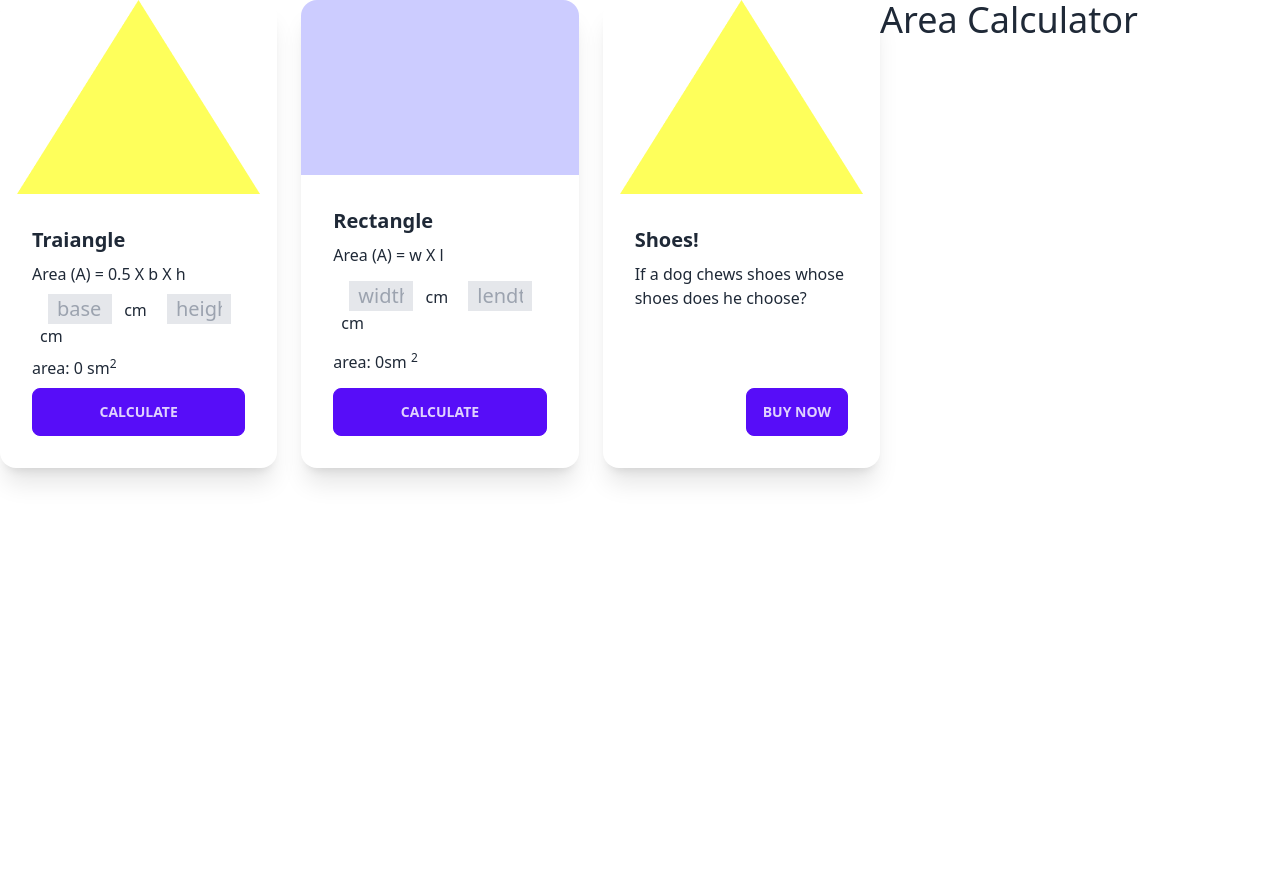
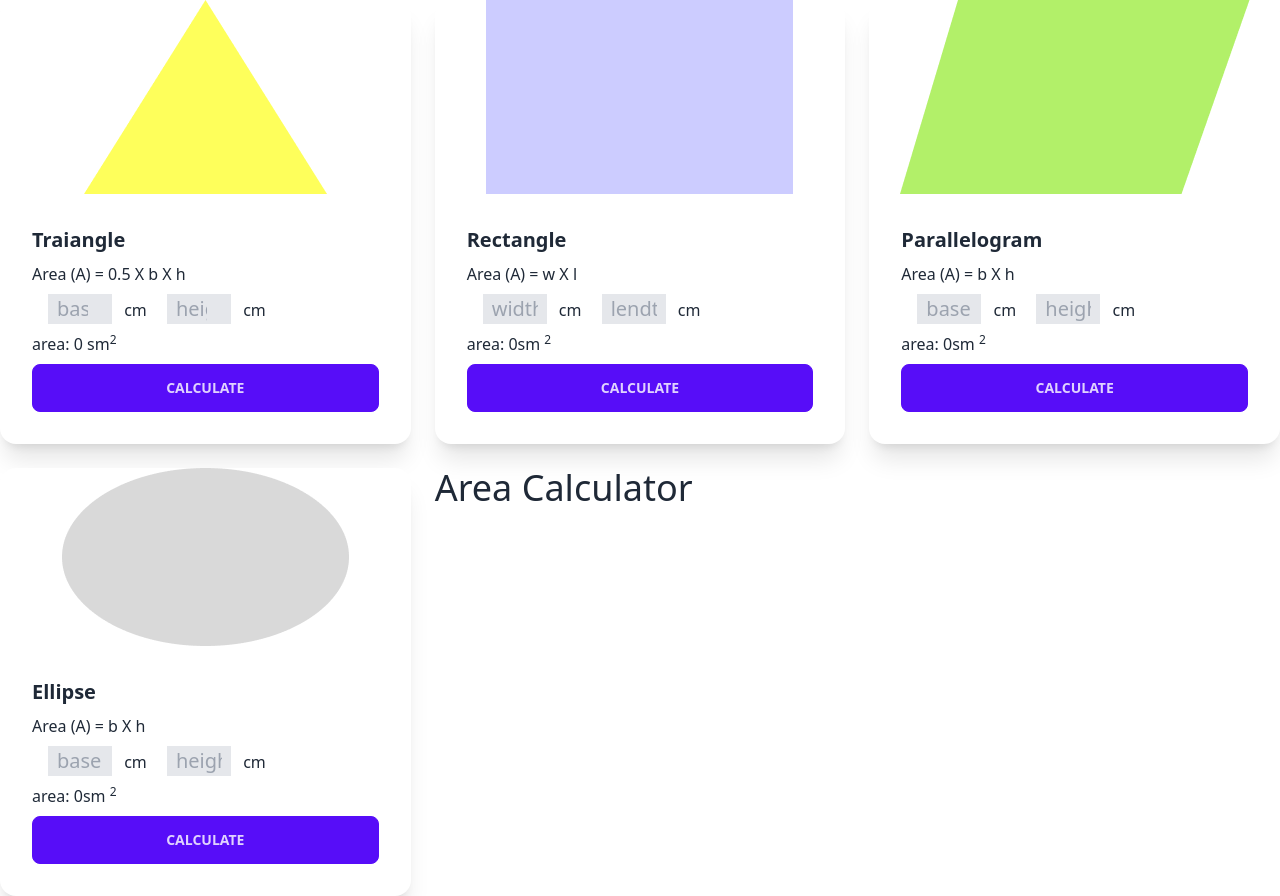
Before and after one commit to sifat70/milestone-5, a plain HTML site: page module-28/index.html in a window 1280 px wide. Before the commit the page ends 800 px from the top, so only its background shows below. Drawn offline with nearby package versions, Linux system fonts and the light colour scheme.

Commit message:
28 module done

```diff
--- a/module-28/index.html
+++ b/module-28/index.html
@@ -25,9 +25,9 @@
                         <h2 class="card-title">Traiangle</h2>
                         <p>Area (A) = 0.5 X b X h</p>
                         <p>
-                            <input id="base-field" type="text" class="w-16 px-2 ml-4 border bg-gray-200 text-xl" placeholder="base">
+                            <input id="base-field" type="number" class="w-16 px-2 ml-4 border bg-gray-200 text-xl" placeholder="base">
                             <span class="ml-2">cm</span>
-                            <input id="height-field" type="text" class="w-16 px-2 ml-4 border bg-gray-200 text-xl" placeholder="height">
+                            <input id="height-field" type="number" class="w-16 px-2 ml-4 border bg-gray-200 text-xl" placeholder="height">
                             <span class="ml-2">cm</span>
                         </p>
                         <p>area: <span id="triangle-area">0 </span>sm<sup>2</sup></p>
@@ -54,19 +54,44 @@
                         </div>
                     </div>
                 </div>
-
                 <!-- card-3 -->
                 <div class="card bg-base-100 shadow-xl">
-                    <figure><img src="./images/triangle.png" alt="Shoes" /></figure>
+                    <figure><img src="./images/parallelogram.png" alt="Shoes" /></figure>
                     <div class="card-body">
-                        <h2 class="card-title">Shoes!</h2>
-                        <p>If a dog chews shoes whose shoes does he choose?</p>
-                        <div class="card-actions justify-end">
-                            <button class="btn btn-primary">Buy Now</button>
+                        <h2 class="card-title">Parallelogram</h2>
+                        <p>Area (A) = b X h</p>
+                        <p>
+                            <input id="parallelogram-base" type="text" class="w-16 px-2 ml-4 border bg-gray-200 text-xl" placeholder="base">
+                            <span class="ml-2">cm</span>
+                            <input id="parallelogram-height" type="text" class="w-16 px-2 ml-4 border bg-gray-200 text-xl" placeholder="height">
+                            <span class="ml-2">cm</span>
+                        </p>
+                        <p>area: <span id="parallelogram-area">0</span>sm <sup>2</sup></p>
+                        <div class="card-actions">
+                            <button onclick="calculateParallelogramArea()" class="btn btn-primary w-full">Calculate</button>
                         </div>
                     </div>
                 </div>
-            </div>
+                <!-- card-4 -->
+                <div class="card bg-base-100 shadow-xl">
+                    <figure><img src="./images/ellipse.png" alt="Shoes" /></figure>
+                    <div class="card-body">
+                        <h2 class="card-title">Ellipse</h2>
+                        <p>Area (A) = b X h</p>
+                        <p>
+                            <input id="ellipse-major-radious" type="text" class="w-16 px-2 ml-4 border bg-gray-200 text-xl" placeholder="base">
+                            <span class="ml-2">cm</span>
+                            <input id="ellipse-minor-radious" type="text" class="w-16 px-2 ml-4 border bg-gray-200 text-xl" placeholder="height">
+                            <span class="ml-2">cm</span>
+                        </p>
+                        <p>area: <span id="ellipse-area">0</span>sm <sup>2</sup></p>
+                        <div class="card-actions">
+                            <button onclick="calculateEllipseArea()" class="btn btn-primary w-full">Calculate</button>
+                        </div>
+                    </div>
+                </div>
+
+
             <!-- area calculator -->
             <div class="w-[400px]">
                 <div class="text-4xl">Area Calculator</div>
--- a/module-28/js/area-calculation.js
+++ b/module-28/js/area-calculation.js
@@ -31,6 +31,13 @@ function areaCalculateRectangleArea(){
     const lengthFieldValueText = lengthField.value;
     const length = parseFloat(lengthFieldValueText);
 
+    // validate input: width and length
+
+    if(isNaN(width) || isNaN(length)){
+        alert('please insert a number');
+        return;
+    }
+
 
     const area = width * length;
 
@@ -39,3 +46,44 @@ function areaCalculateRectangleArea(){
 
 
 }
+
+// reusable function >-- reduce duplicate code
+function calculateParallelogramArea(){
+    const base = getInputValue('parallelogram-base');
+    // console.log(base);
+
+    const height = getInputValue('parallelogram-height');
+    // console.log(height);
+
+    const area = base * height;
+
+    setElementInnerText('parallelogram-area', area);
+}
+
+
+function calculateEllipseArea(){
+    const majorRadious = getInputValue('ellipse-major-radious');
+    const minorRadious = getInputValue('ellipse-minor-radious');
+    const area = 3.14 * majorRadious * minorRadious;
+    const areaToDesimal = area.toFixed(2);
+
+    setElementInnerText('ellipse-area', areaToDesimal);
+}
+
+// reduble get input value field in number
+
+function getInputValue(fieldId){
+    const inputField = document.getElementById(fieldId);
+    const inputValueText = inputField.value;
+    const value = parseFloat(inputValueText);
+    return value;
+}
+
+
+// reusable set inner text , p etc
+
+
+function setElementInnerText(elementId, area){
+    const element = document.getElementById(elementId);
+    element.innerText = area;
+}
```
